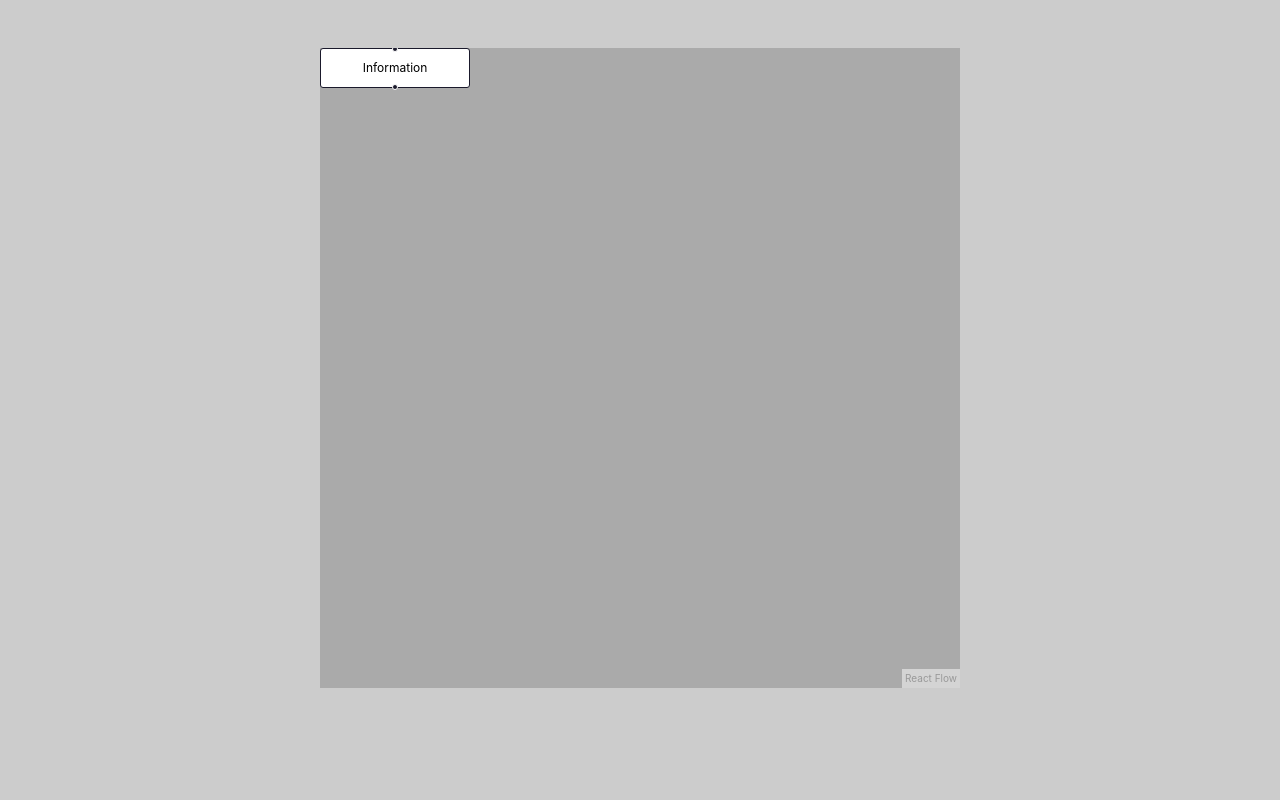
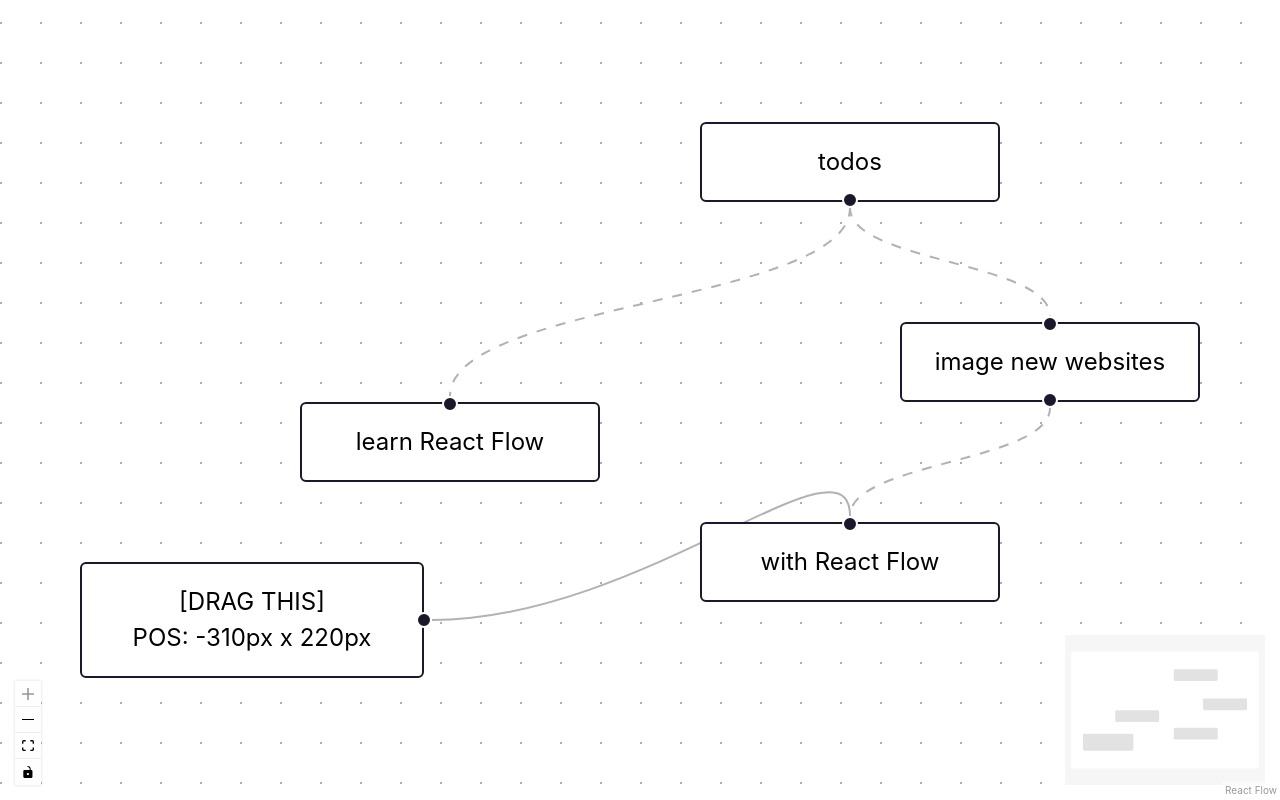
Before and after one commit to edwardtanguay/showcase-react-flow, a React (Vite) app: page / in a window 1280 px wide. Built offline with nearby package versions, Linux system fonts and the light colour scheme.

Commit message:
republish

```diff
--- a/package.json
+++ b/package.json
@@ -3,7 +3,7 @@
   "version": "0.0.0",
   "type": "module",
   "scripts": {
-    "dev": "vite --port 4433",
+    "dev": "vite --port 4333",
     "build": "tsc && vite build",
     "lint": "eslint . --ext ts,tsx --report-unused-disable-directives --max-warnings 0",
     "preview": "vite preview"
--- a/src/App.tsx
+++ b/src/App.tsx
@@ -1,17 +1,42 @@
-import { ReactFlow, Node } from '@xyflow/react';
+import { useCallback } from 'react';
+import {
+  ReactFlow,
+  Background,
+  Controls,
+  MiniMap,
+  addEdge,
+  useNodesState,
+  useEdgesState,
+  type OnConnect,
+} from '@xyflow/react';
+
 import '@xyflow/react/dist/style.css';
 
+import { initialNodes, nodeTypes } from './nodes';
+import { initialEdges, edgeTypes } from './edges';
+
 export default function App() {
-
-  const nodes: Node[] = [{
-    id: '1',
-    data: {
-      label: 'Information'
-    },
-    position: { x: 0, y: 0 }
-  }];
+  const [nodes, , onNodesChange] = useNodesState(initialNodes);
+  const [edges, setEdges, onEdgesChange] = useEdgesState(initialEdges);
+  const onConnect: OnConnect = useCallback(
+    (connection) => setEdges((edges) => addEdge(connection, edges)),
+    [setEdges]
+  );
 
   return (
-    <ReactFlow nodes={nodes} />
+    <ReactFlow
+      nodes={nodes}
+      nodeTypes={nodeTypes}
+      onNodesChange={onNodesChange}
+      edges={edges}
+      edgeTypes={edgeTypes}
+      onEdgesChange={onEdgesChange}
+      onConnect={onConnect}
+      fitView={true}
+    >
+      <Background />
+      <MiniMap />
+      <Controls />
+    </ReactFlow>
   );
 }
--- a/src/index.css
+++ b/src/index.css
@@ -4,15 +4,9 @@
   font-weight: 400;
 }
 
-body {
-  background-color: #ccc;
-  display: flex;
-  justify-content: center;
+html,
+body,
+#root {
+  height: 100%;
+  margin: 0;
 }
-
-#root {
-  margin: 3rem;
-  height: 40rem;
-  width: 40rem;
-  background-color: #aaa;
-}
--- a/src/main.tsx
+++ b/src/main.tsx
@@ -1,7 +1,7 @@
 import ReactDOM from 'react-dom/client';
 
 import App from './App';
-import './reset.css';
+
 import './index.css';
 
 ReactDOM.createRoot(document.getElementById('root')!).render(
--- a/src/reset.css
+++ /dev/null
@@ -1,35 +0,0 @@
-html {
-	box-sizing: border-box;
-	font-size: 16px;
-}
-
-*,
-*:before,
-*:after {
-	box-sizing: inherit;
-}
-
-body,
-h1,
-h2,
-h3,
-h4,
-h5,
-h6,
-p,
-ol,
-ul {
-	margin: 0;
-	padding: 0;
-	font-weight: normal;
-}
-
-ol,
-ul {
-	list-style: none;
-}
-
-img {
-	max-width: 100%;
-	height: auto;
-}
```
